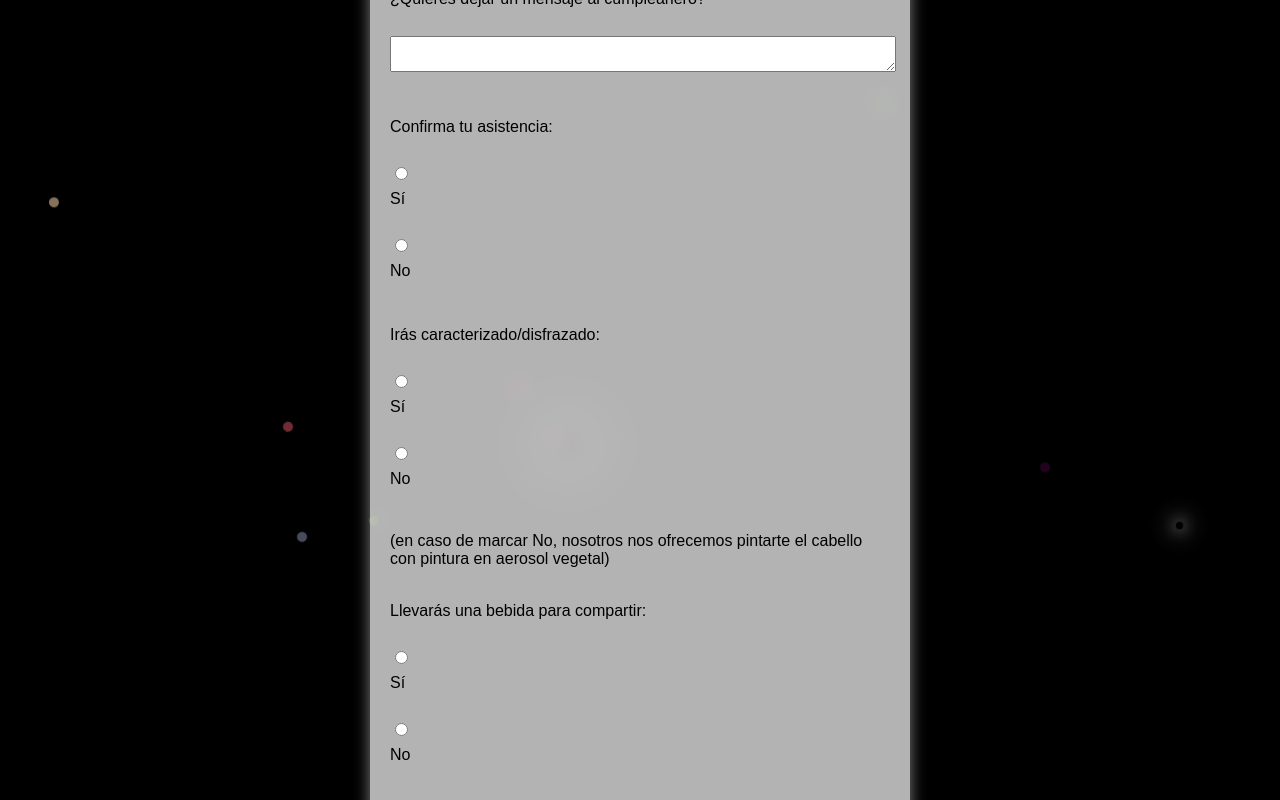
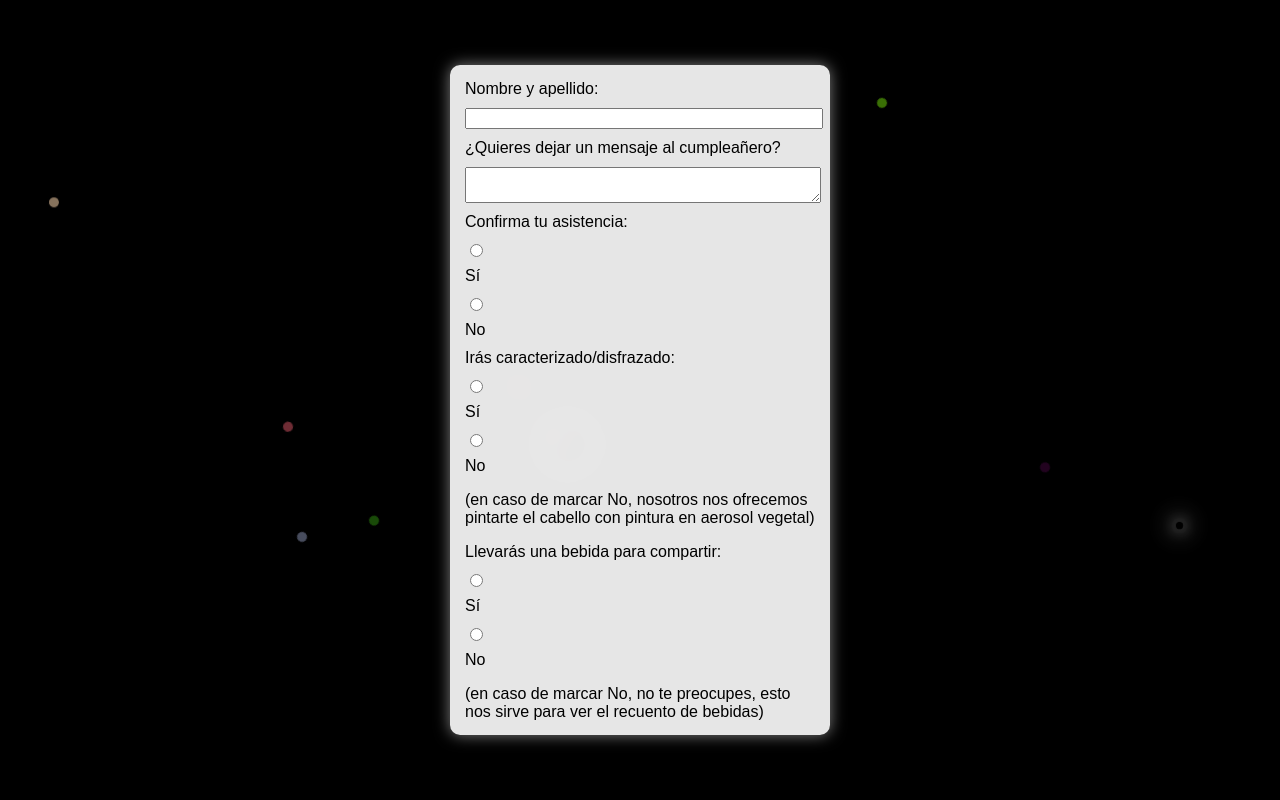
Before and after one commit to braiton1911/Gaston-Feliz-Cumple-, a plain HTML site: page index.html in a window 1280 px wide. Shown: the top 800 px of the page. Drawn offline with Linux system fonts and the light colour scheme.

Commit message:
Add files via upload

```diff
--- a/index.html
+++ b/index.html
@@ -21,14 +21,17 @@
 
         form {
             width: 90%;
-            max-width: 500px;
-            padding: 20px;
-            background-color: rgba(255, 255, 255, 0.7); /* Cambiado a translúcido */
+            max-width: 350px; /* Reducido el ancho máximo del formulario */
+            max-height: 80vh; /* Limitamos la altura máxima del formulario */
+            padding: 15px; /* Reducido el padding */
+            background-color: rgba(255, 255, 255, 0.9); /* Cambiado a translúcido */
             border-radius: 10px;
             box-shadow: 0 0 15px rgba(255, 255, 255, 0.5); /* Añadido un brillo suave */
             position: relative;
             z-index: 1;
             backdrop-filter: blur(10px); /* Efecto de desenfoque de fondo */
+            margin: 20px; /* Añadido margen para espacio alrededor */
+            overflow-y: auto; /* Añadir scroll si el contenido es muy alto */
         }
 
         label, input, textarea {
@@ -43,7 +46,7 @@
         }
 
         input[type="submit"] {
-            width: auto;
+            width: 100%;
             padding: 10px 20px;
             background-color: #28a745;
             color: white;
@@ -90,31 +93,31 @@
 </head>
 <body>
     <form>
-        <label for="nombre">Nombre y apellido:</label><br>
-        <input type="text" id="nombre" name="nombre"><br><br>
+        <label for="nombre">Nombre y apellido:</label>
+        <input type="text" id="nombre" name="nombre">
 
-        <label for="mensaje">¿Quieres dejar un mensaje al cumpleañero?</label><br>
-        <textarea id="mensaje" name="mensaje"></textarea><br><br>
+        <label for="mensaje">¿Quieres dejar un mensaje al cumpleañero?</label>
+        <textarea id="mensaje" name="mensaje"></textarea>
 
-        <label>Confirma tu asistencia:</label><br>
+        <label>Confirma tu asistencia:</label>
         <input type="radio" id="asistir_si" name="asistencia" value="si">
-        <label for="asistir_si">Sí</label><br>
+        <label for="asistir_si">Sí</label>
         <input type="radio" id="asistir_no" name="asistencia" value="no">
-        <label for="asistir_no">No</label><br><br>
+        <label for="asistir_no">No</label>
 
-        <label>Irás caracterizado/disfrazado:</label><br>
+        <label>Irás caracterizado/disfrazado:</label>
         <input type="radio" id="disfraz_si" name="disfraz" value="si">
-        <label for="disfraz_si">Sí</label><br>
+        <label for="disfraz_si">Sí</label>
         <input type="radio" id="disfraz_no" name="disfraz" value="no">
-        <label for="disfraz_no">No</label><br>
-        <p>(en caso de marcar No, nosotros nos ofrecemos pintarte el cabello con pintura en aerosol vegetal)</p><br>
+        <label for="disfraz_no">No</label>
+        <p>(en caso de marcar No, nosotros nos ofrecemos pintarte el cabello con pintura en aerosol vegetal)</p>
 
-        <label>Llevarás una bebida para compartir:</label><br>
+        <label>Llevarás una bebida para compartir:</label>
         <input type="radio" id="bebida_si" name="bebida" value="si">
-        <label for="bebida_si">Sí</label><br>
+        <label for="bebida_si">Sí</label>
         <input type="radio" id="bebida_no" name="bebida" value="no">
-        <label for="bebida_no">No</label><br>
-        <p>(en caso de marcar No, no te preocupes, esto nos sirve para ver el recuento de bebidas)</p><br>
+        <label for="bebida_no">No</label>
+        <p>(en caso de marcar No, no te preocupes, esto nos sirve para ver el recuento de bebidas)</p>
 
         <input type="submit" value="Enviar">
     </form>
```
